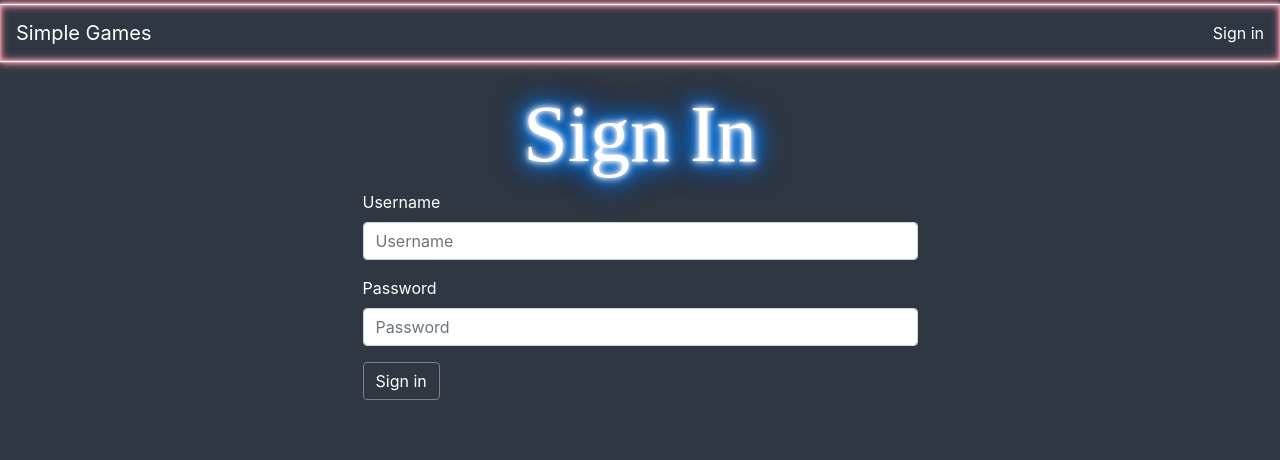
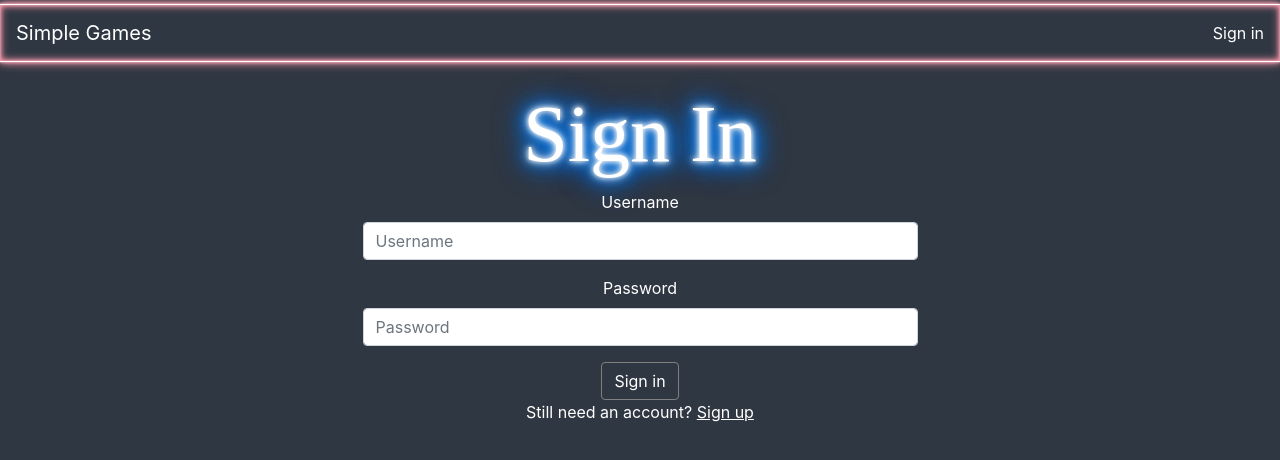
Before and after one commit to drospond/simple-games, a React (Create React App) app in the folder client/: page /signin in a window 1280 px wide. Shown: the top 460 px of the page. Built offline with nearby package versions, Linux system fonts and the light colour scheme; a web font is replaced by a local one.

Commit message:
link to create account page

```diff
--- a/client/src/Containers/SignIn/SignIn.jsx
+++ b/client/src/Containers/SignIn/SignIn.jsx
@@ -3,6 +3,7 @@ import "./SignIn.scss";
 import axios from "axios";
 import {signIn, storeUser} from '../../Redux/actions';
 import { connect } from 'react-redux';
+import { Link } from 'react-router-dom';
 
 class SignIn extends Component {
   state = {
@@ -57,7 +58,7 @@ class SignIn extends Component {
 
   render() {
     return (
-      <div className="container">
+      <div className="container" id="signin-container">
         <div className="row title-row">
           <h1 className="title">Sign In</h1>
         </div>
@@ -93,6 +94,7 @@ class SignIn extends Component {
             Sign in
           </button>
         </form>
+        <p>Still need an account? <Link to="/createAcount" className="link">Sign up</Link></p>
       </div>
     );
   }
--- a/client/src/Containers/SignIn/SignIn.scss
+++ b/client/src/Containers/SignIn/SignIn.scss
@@ -1,5 +1,12 @@
 @import "../../baseScss/base";
 
+p{
+    color: white;
+}
+#signin-container{
+    justify-content: center;
+    text-align: center;
+}
 #signin-form {
   max-width: 50%;
   margin: auto;
@@ -25,3 +32,7 @@ label {
     -webkit-text-stroke: 0px;
   }
 }
+.link{
+    color: white;
+    text-decoration: underline;
+}
```
